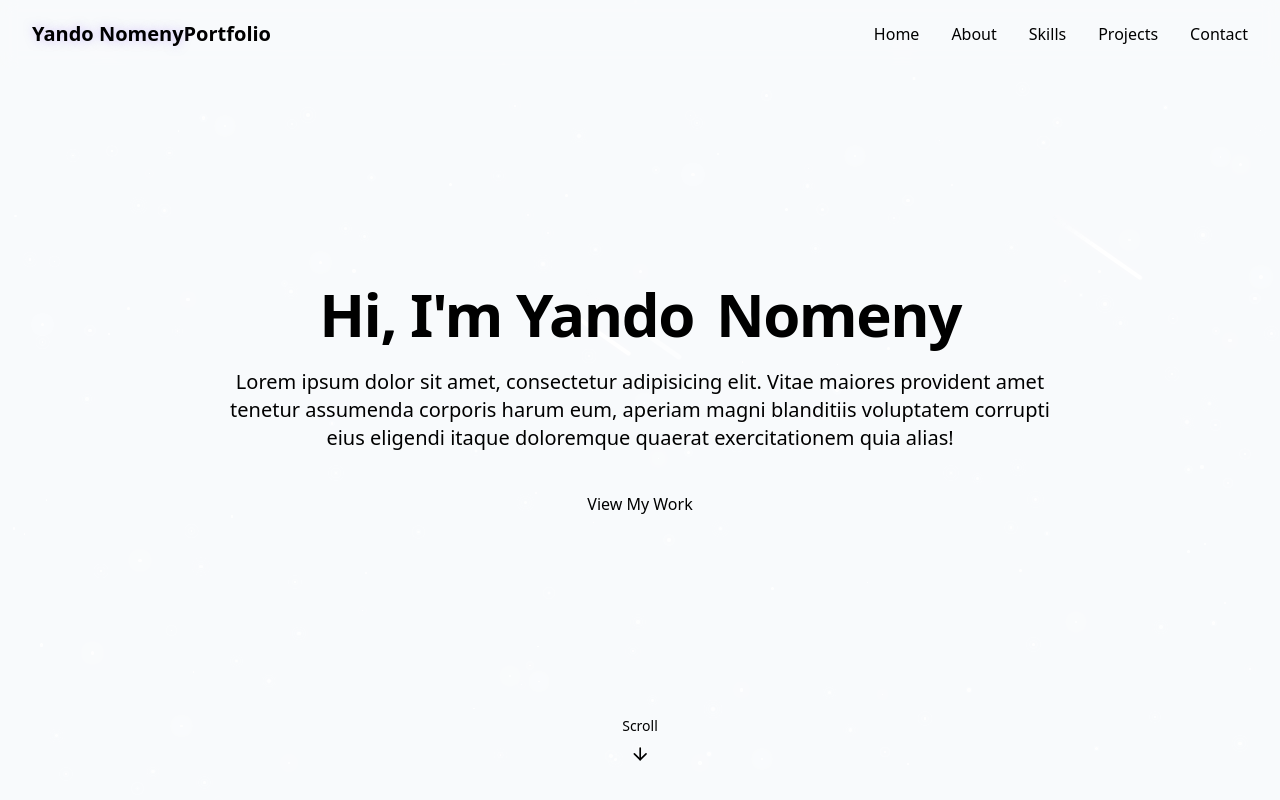
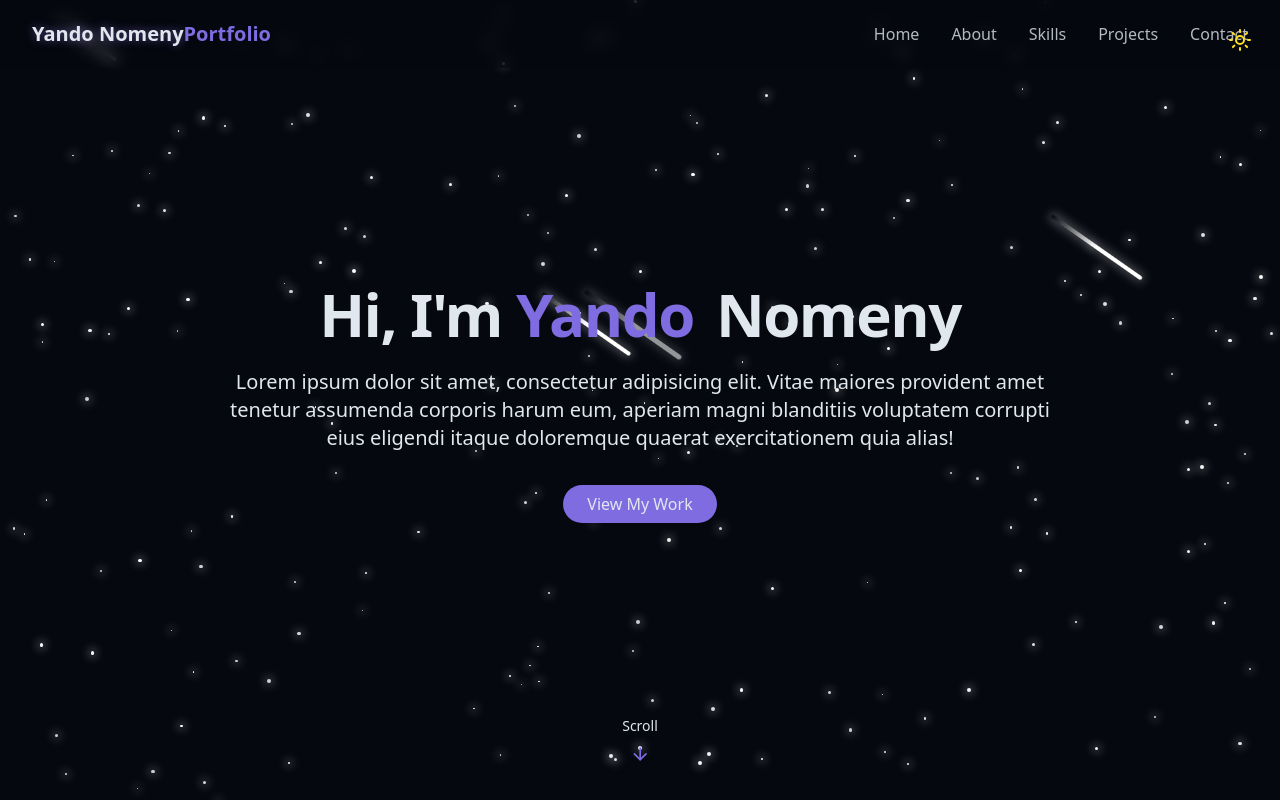
Before and after one commit to YandoNomenY/MyPortfolio, a React (Vite) app: page / in a window 1280 px wide. Shown: the top 800 px of the page. Built offline with nearby package versions, Linux system fonts and the light colour scheme.

Commit message:
Uncomment ThemeToggle component in Home.jsx

```diff
--- a/src/pages/Home.jsx
+++ b/src/pages/Home.jsx
@@ -12,7 +12,7 @@ export const Home = () => {
     return (
         <div className="min-h-screen bg-background text-foreground overflow-x-hidden">
             {/* Theme Toggle */}
-                {/* <ThemeToggle /> */}
+                <ThemeToggle />
             {/* Backgound Effects */}
                 <StarBackground />
             {/* navbar */}
```
